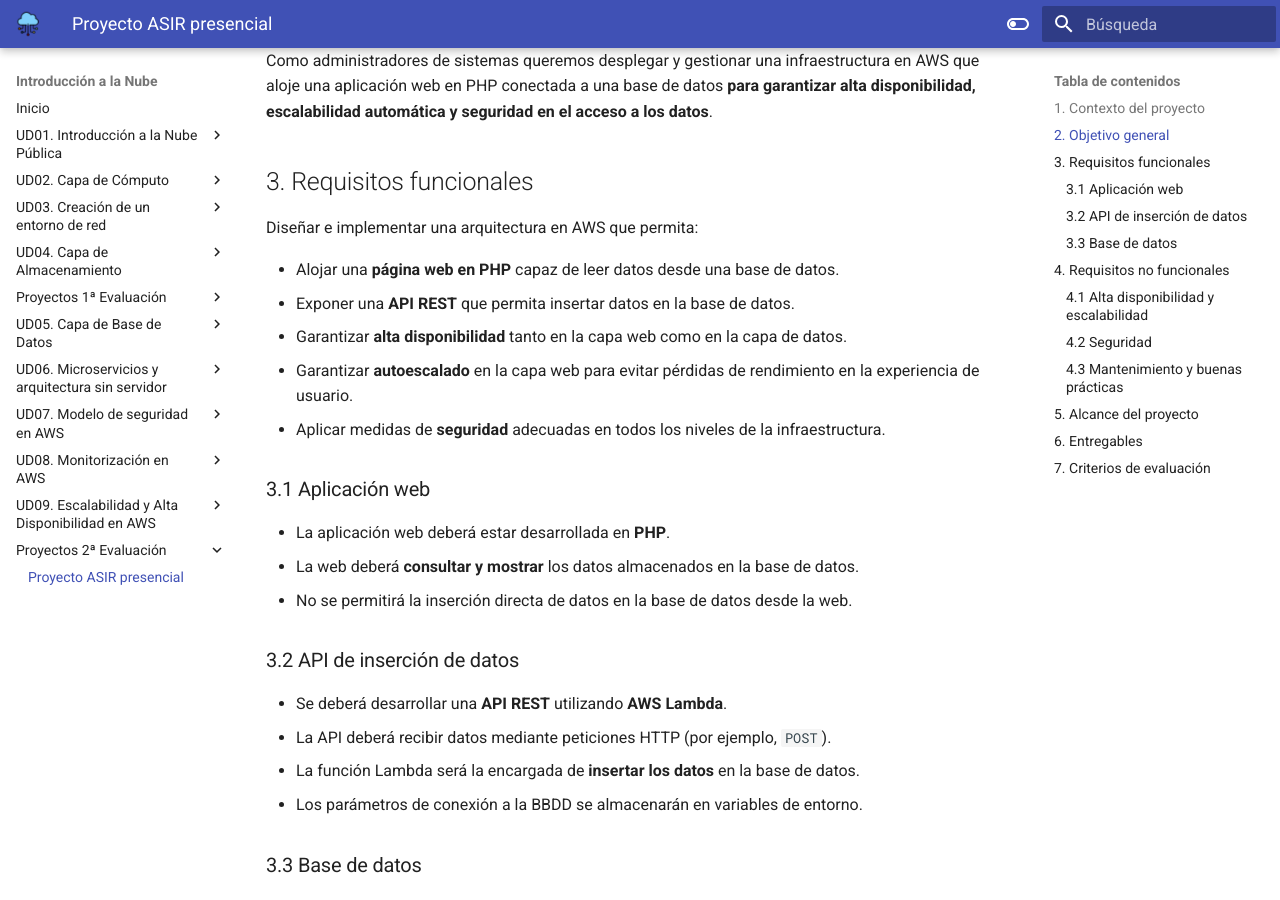
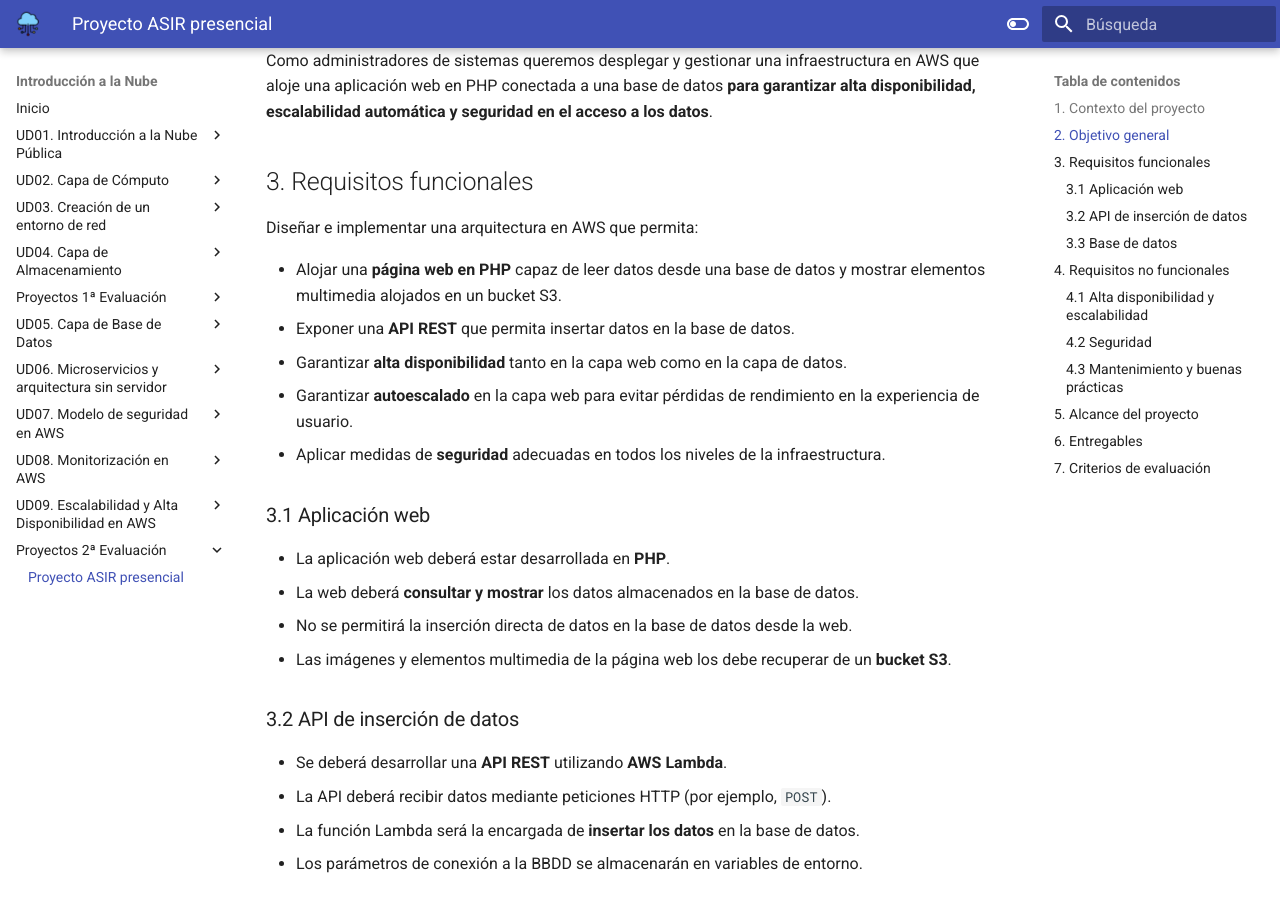
Before and after one commit to IES-CAMP-DE-MORVEDRE/optativa-cloud, an MkDocs documentation site: the page built from docs/pr02/pr02_asir.md, in a window 1280 px wide and 900 px high, scrolled down 578 px. Built offline with MkDocs 1.6.1 and Material for MkDocs 9.7.7, drawn with Linux system fonts in a browser that asks for light colours.

Commit message:
bucket s3 en proyecto 2

```diff
--- a/docs/pr02/pr02_asir.md
+++ b/docs/pr02/pr02_asir.md
@@ -15,7 +15,7 @@
 
 Diseñar e implementar una arquitectura en AWS que permita:
 
-- Alojar una **página web en PHP** capaz de leer datos desde una base de datos.
+- Alojar una **página web en PHP** capaz de leer datos desde una base de datos y mostrar elementos multimedia alojados en un bucket S3.
 - Exponer una **API REST** que permita insertar datos en la base de datos.
 - Garantizar **alta disponibilidad** tanto en la capa web como en la capa de datos.
 - Garantizar **autoescalado** en la capa web para evitar pérdidas de rendimiento en la experiencia de usuario.
@@ -26,6 +26,7 @@
 - La aplicación web deberá estar desarrollada en **PHP**.
 - La web deberá **consultar y mostrar** los datos almacenados en la base de datos.
 - No se permitirá la inserción directa de datos en la base de datos desde la web.
+- Las imágenes y elementos multimedia de la página web los debe recuperar de un **bucket S3**.
 
 ### 3.2 API de inserción de datos
 
```
